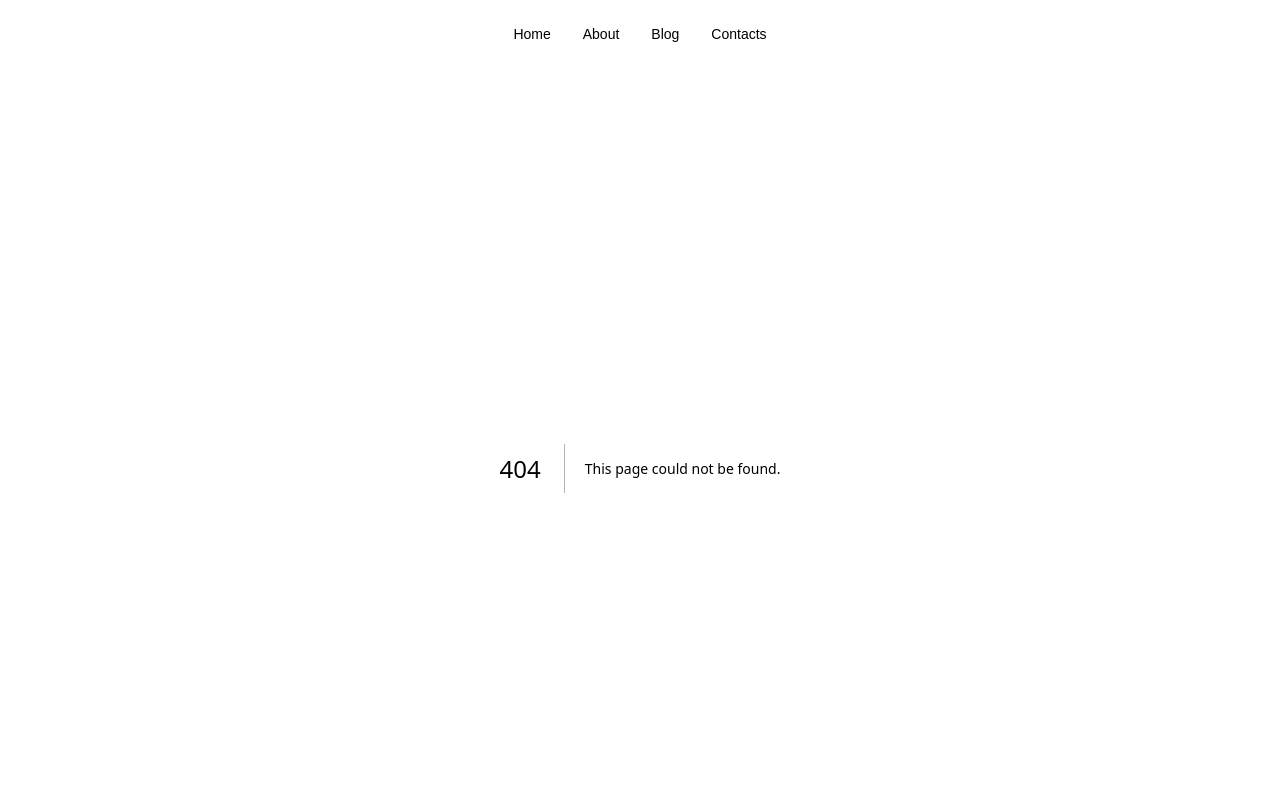
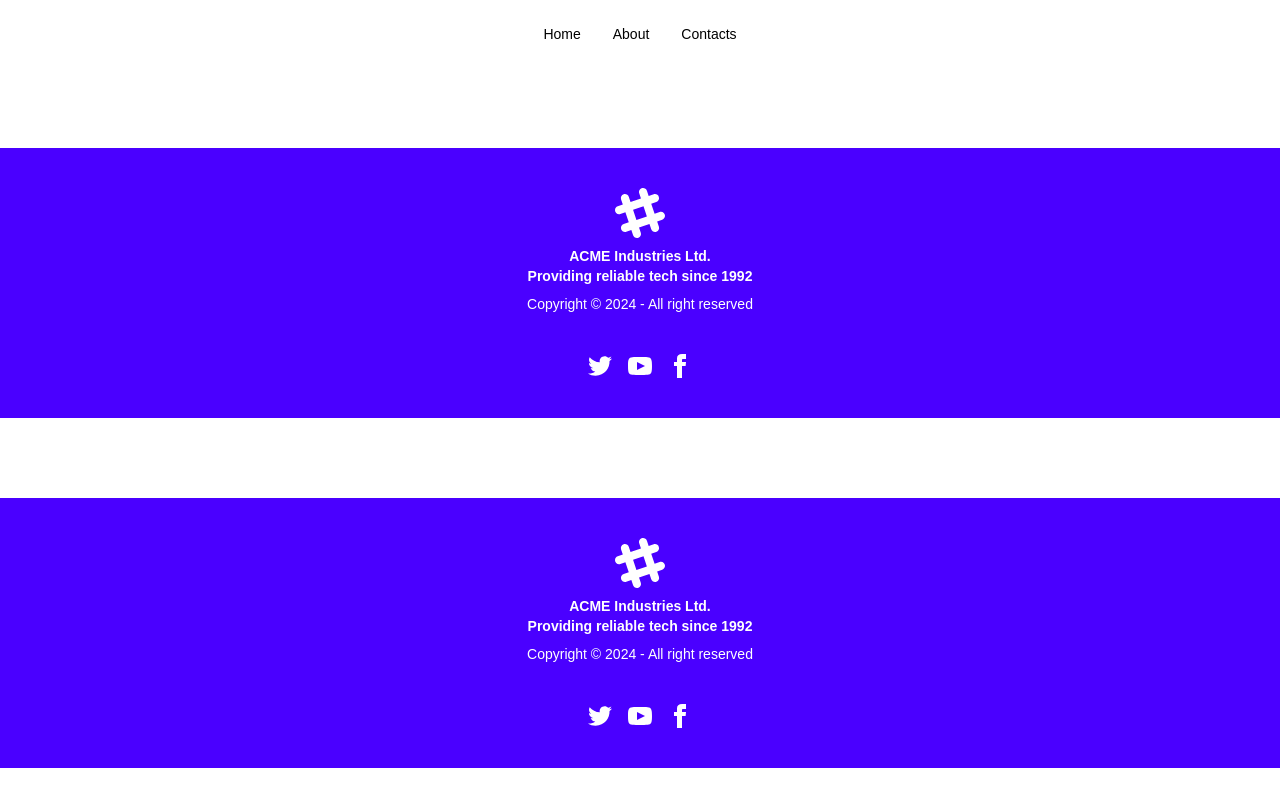
Before and after one commit to Fahmida-Faiza/school-college-demo, a Next.js app: page /footer in a window 1280 px wide. Before the commit this address had no page. Shown: the top 806 px of the page. Built offline with nearby package versions, Linux system fonts and the light colour scheme.

Commit message:
added footer

```diff
--- a/src/app/about/page.jsx
+++ b/src/app/about/page.jsx
@@ -92,26 +92,7 @@
 
 
 
-            {/* 2nd card */}
 
-
-            <div className="hero bg-slate-100  text-black my-10">
-                <div className="hero-content flex-col lg:flex-row">
-                    <Image
-                        src="/9187604.png" width="1200" height="1200"
-
-                        className="max-w-sm rounded-lg shadow-2xl" />
-                    <div className='lg:pl-40'>
-                        <h1 className="text-5xl font-bold">Your Business Potential with Our Proven Strategies</h1>
-                        <p className="py-6">
-                            First your free consultant for 1 hour. We are waiting for your invitation. Give us an opportunity to work with you and give a boost to your business.
-
-
-                        </p>
-                        <button className="btn btn-error">Join With Us</button>
-                    </div>
-                </div>
-            </div>
         </div>
 
 
--- a/src/app/contacts/page.jsx
+++ b/src/app/contacts/page.jsx
@@ -4,15 +4,8 @@
   return (
     <div>
 
-<div
-  className="hero min-h-screen"
-  style={{
-    backgroundImage: "url(/slide-03.jpg)",
-  }}>
 
-
-</div>
-      <div className="hero  min-h-screen">
+      <div className="hero  min-h-screen ">
         <div className="hero-content flex-col lg:flex-row-reverse">
           <div className="text-center lg:text-left text-black">
             <h1 className="text-5xl font-bold ">Contact now!</h1>
--- /dev/null
+++ b/src/app/footer/page.jsx
@@ -0,0 +1,68 @@
+import React from 'react';
+
+const Footer = () => {
+    return (
+        <div>
+            <footer className="footer footer-center bg-primary text-white p-10 my-20">
+  <aside>
+    <svg
+      width="50"
+      height="50"
+      viewBox="0 0 24 24"
+      xmlns="http://www.w3.org/2000/svg"
+      fillRule="evenodd"
+      clipRule="evenodd"
+      className="inline-block fill-current">
+      <path
+        d="M22.672 15.226l-2.432.811.841 2.515c.33 1.019-.209 2.127-1.23 2.456-1.15.325-2.148-.321-2.463-1.226l-.84-2.518-5.013 1.677.84 2.517c.391 1.203-.434 2.542-1.831 2.542-.88 0-1.601-.564-1.86-1.314l-.842-2.516-2.431.809c-1.135.328-2.145-.317-2.463-1.229-.329-1.018.211-2.127 1.231-2.456l2.432-.809-1.621-4.823-2.432.808c-1.355.384-2.558-.59-2.558-1.839 0-.817.509-1.582 1.327-1.846l2.433-.809-.842-2.515c-.33-1.02.211-2.129 1.232-2.458 1.02-.329 2.13.209 2.461 1.229l.842 2.515 5.011-1.677-.839-2.517c-.403-1.238.484-2.553 1.843-2.553.819 0 1.585.509 1.85 1.326l.841 2.517 2.431-.81c1.02-.33 2.131.211 2.461 1.229.332 1.018-.21 2.126-1.23 2.456l-2.433.809 1.622 4.823 2.433-.809c1.242-.401 2.557.484 2.557 1.838 0 .819-.51 1.583-1.328 1.847m-8.992-6.428l-5.01 1.675 1.619 4.828 5.011-1.674-1.62-4.829z"></path>
+    </svg>
+    <p className="font-bold">
+      ACME Industries Ltd.
+      <br />
+      Providing reliable tech since 1992
+    </p>
+    <p>Copyright © {new Date().getFullYear()} - All right reserved</p>
+  </aside>
+  <nav>
+    <div className="grid grid-flow-col gap-4">
+      <a>
+        <svg
+          xmlns="http://www.w3.org/2000/svg"
+          width="24"
+          height="24"
+          viewBox="0 0 24 24"
+          className="fill-current">
+          <path
+            d="M24 4.557c-.883.392-1.832.656-2.828.775 1.017-.609 1.798-1.574 2.165-2.724-.951.564-2.005.974-3.127 1.195-.897-.957-2.178-1.555-3.594-1.555-3.179 0-5.515 2.966-4.797 6.045-4.091-.205-7.719-2.165-10.148-5.144-1.29 2.213-.669 5.108 1.523 6.574-.806-.026-1.566-.247-2.229-.616-.054 2.281 1.581 4.415 3.949 4.89-.693.188-1.452.232-2.224.084.626 1.956 2.444 3.379 4.6 3.419-2.07 1.623-4.678 2.348-7.29 2.04 2.179 1.397 4.768 2.212 7.548 2.212 9.142 0 14.307-7.721 13.995-14.646.962-.695 1.797-1.562 2.457-2.549z"></path>
+        </svg>
+      </a>
+      <a>
+        <svg
+          xmlns="http://www.w3.org/2000/svg"
+          width="24"
+          height="24"
+          viewBox="0 0 24 24"
+          className="fill-current">
+          <path
+            d="M19.615 3.184c-3.604-.246-11.631-.245-15.23 0-3.897.266-4.356 2.62-4.385 8.816.029 6.185.484 8.549 4.385 8.816 3.6.245 11.626.246 15.23 0 3.897-.266 4.356-2.62 4.385-8.816-.029-6.185-.484-8.549-4.385-8.816zm-10.615 12.816v-8l8 3.993-8 4.007z"></path>
+        </svg>
+      </a>
+      <a>
+        <svg
+          xmlns="http://www.w3.org/2000/svg"
+          width="24"
+          height="24"
+          viewBox="0 0 24 24"
+          className="fill-current">
+          <path
+            d="M9 8h-3v4h3v12h5v-12h3.642l.358-4h-4v-1.667c0-.955.192-1.333 1.115-1.333h2.885v-5h-3.808c-3.596 0-5.192 1.583-5.192 4.615v3.385z"></path>
+        </svg>
+      </a>
+    </div>
+  </nav>
+</footer>
+        </div>
+    );
+};
+
+export default Footer;
--- a/src/app/layout.js
+++ b/src/app/layout.js
@@ -5,9 +5,10 @@
 // import "react-toastify/dist/ReactToastify.css";
 
 
-// import Footer from "@/components/Footer";
-import AuthProvider from "../../services/AuthProvider";
+
+// import AuthProvider from "../../services/AuthProvider";
 import Navbar from "@/components/Homepage/Navbar";
+import Footer from "./footer/page";
 // import { ToastContainer } from "react-toastify";
 const inter = Inter({ subsets: ["latin"] });
 
@@ -26,7 +27,7 @@
 
           {children}
 
-          {/* <Footer/> */}
+          <Footer/>
         {/* </AuthProvider> */}
       </body>
     </html>
--- a/src/components/Homepage/Navbar.jsx
+++ b/src/components/Homepage/Navbar.jsx
@@ -82,10 +82,10 @@
     //     title: "MyBookings",
     //     path: "/my-bookings"
     // },
-    {
-        title: "Blog",
-        path: "/blogs"
-    },
+    // {
+    //     title: "Blog",
+    //     path: "/blogs"
+    // },
     {
         title: "Contacts",
         path: "/contacts"
```
